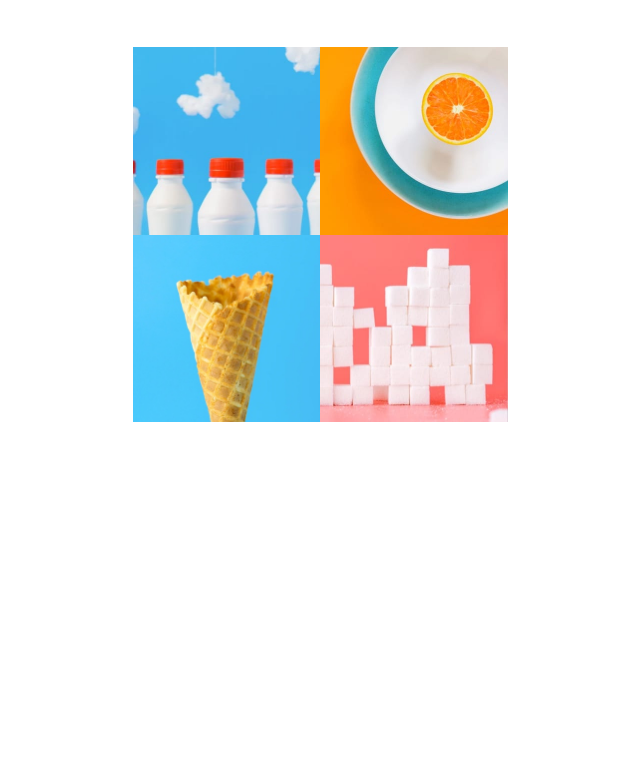
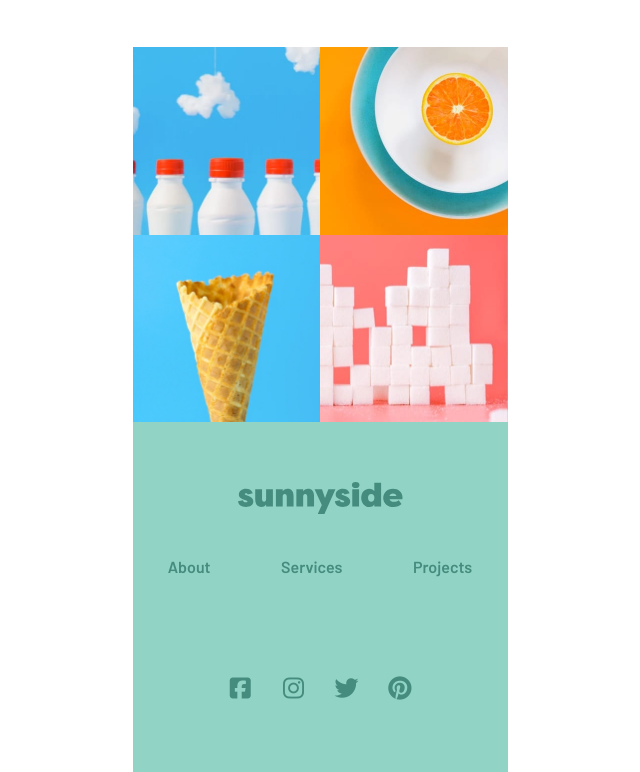
Before and after one commit to rulles13/sunnyside-agency, a website: page index.html in a window 1280 px wide. Shown: the part 4428-5200 px from the top of the page, without its empty margins (320-960 px from the left). Before the commit the page ends 4850 px from the top, so only its background shows below. Drawn offline with Linux system fonts and the light colour scheme.

Commit message:
footer ok

```diff
--- a/index.html
+++ b/index.html
@@ -9,7 +9,7 @@
   <link rel="preconnect" href="https://fonts.googleapis.com">
   <link rel="preconnect" href="https://fonts.gstatic.com" crossorigin>
   <link href="https://fonts.googleapis.com/css2?family=Barlow:wght@600&family=Fraunces:wght@700;900&display=swap" rel="stylesheet">
-
+  <script src="https://kit.fontawesome.com/01b8f0a316.js" crossorigin="anonymous"></script>
 </head>
 <body>
   <header>
@@ -113,6 +113,20 @@
 
   </main>
   <footer>
+    <div class="footer__logo">
+      <img src="./images/logo_green.svg" alt="Sunnyside logo in green">
+    </div>
+    <div class="footer__links">
+      <a href="#">About</a>
+      <a href="#">Services</a>
+      <a href="#">Projects</a>
+    </div>
+    <div class="footer__socialIcons">
+        <i class="fa-brands fa-facebook-square"></i>
+        <i class="fa-brands fa-instagram"></i>
+        <i class="fa-brands fa-twitter"></i>
+        <i class="fa-brands fa-pinterest"></i>
+    </div>
 
   </footer>
 </body>
--- a/sass/base/_color.scss
+++ b/sass/base/_color.scss
@@ -13,3 +13,4 @@ $Yellow: hsl(51, 100%, 49%);
 $Dark_graphic_design_text: hsl(167, 40%, 24%);
 $Dark_photography_text: hsl(198, 62%, 26%);
 $Dark_footer: hsl(168, 34%, 41%);
+$Medium_footer: hsl(167, 44%, 70%);
--- /dev/null
+++ b/sass/layout/_footer.scss
@@ -0,0 +1,35 @@
+footer{
+    position: relative;
+    color: $Dark_footer;
+    background-color: $Medium_footer;
+    width: 100%;
+    height: 350px;
+}
+
+.footer__logo{
+    margin-top: 60px;
+    margin-bottom: 40px;
+    img{
+        width: 165px;
+    }
+
+}
+
+.footer__links{
+    display: flex;
+    flex-direction: row;
+    justify-content: space-around;
+    a{
+       text-decoration: none;
+       color: $Dark_footer;
+    }
+
+}
+
+.footer__socialIcons{
+    margin-top: 100px;
+    i{
+    font-size: 1.5rem;
+    width: 50px;
+}
+}
--- a/sass/main.scss
+++ b/sass/main.scss
@@ -8,3 +8,4 @@
 @import "./composants/gallery";
 @import "./layout/header";
 @import "./layout/body";
+@import "./layout/footer";
```
Also changed, not shown: images/logo_green.svg (added), public/css/style.css, 1 other file.
